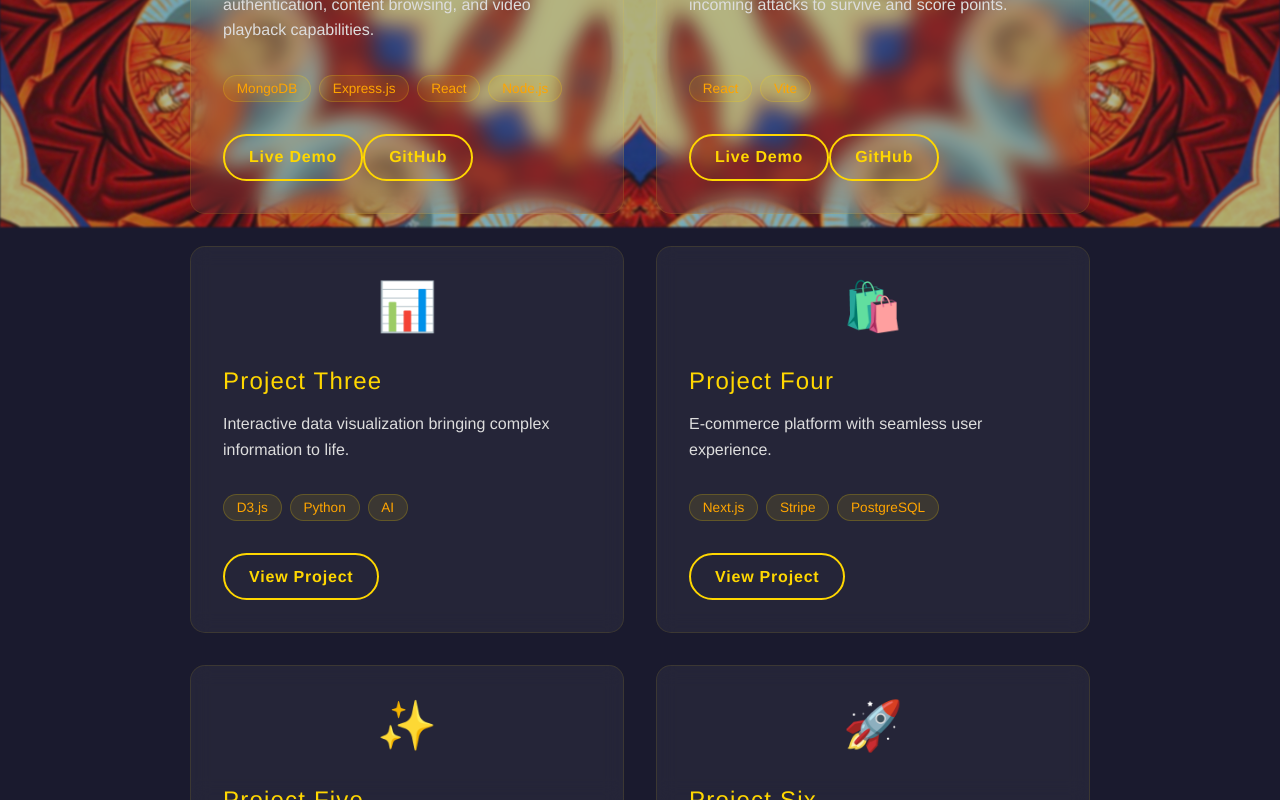
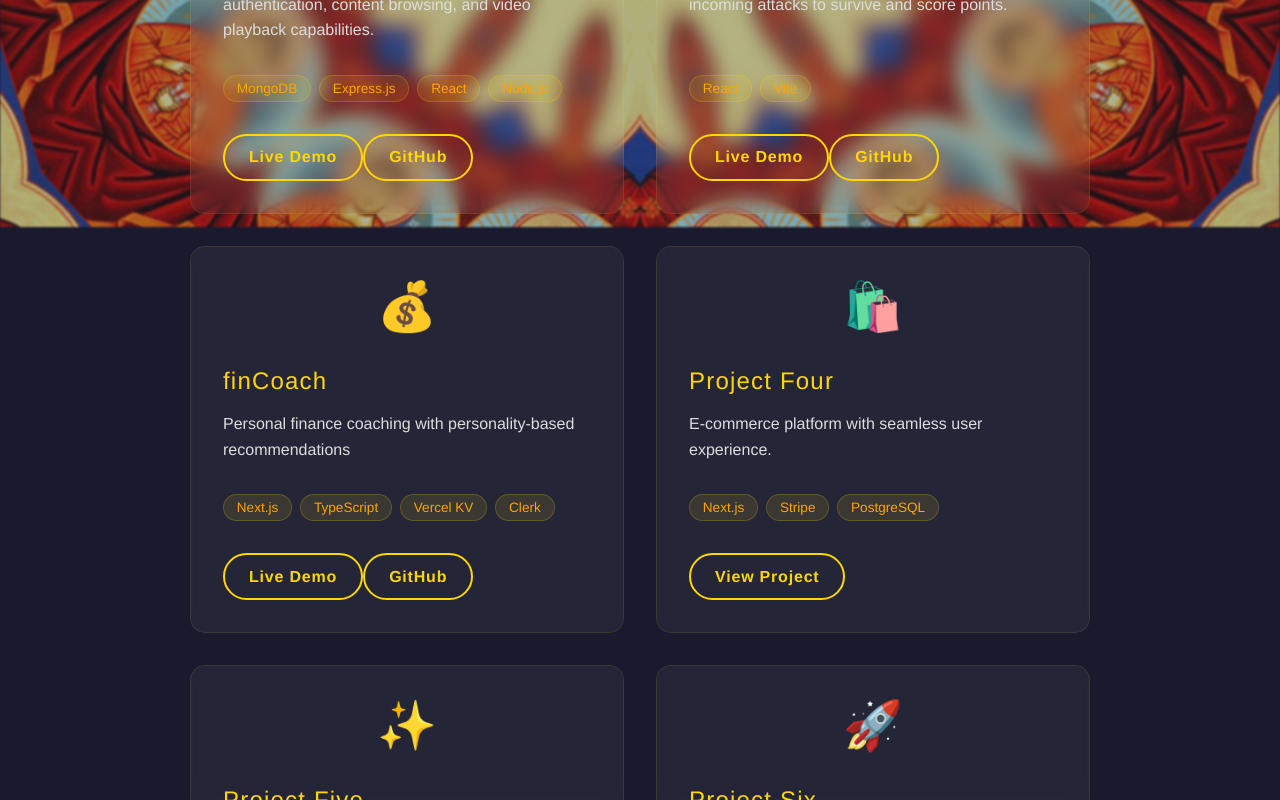
Before and after one commit to leooladimu/porfiriato, a React (Vite) app: page /work in a window 1280 px wide. Shown: the part 573-1373 px from the top of the page. Built offline with nearby package versions, Linux system fonts and the light colour scheme.

Commit message:
fincoach

```diff
--- a/src/pages/Work.jsx
+++ b/src/pages/Work.jsx
@@ -22,10 +22,13 @@ const Work = () => {
     },
     {
       id: 3,
-      title: 'Project Three',
-      description: 'Interactive data visualization bringing complex information to life.',
-      tags: ['D3.js', 'Python', 'AI'],
-      image: '📊'
+      title: 'finCoach',
+      description: 'Personal finance coaching with personality-based recommendations',
+      tags: ['Next.js', 'TypeScript', 'Vercel KV', 'Clerk'],
+      image: '💰',
+      link: 'https://fincoach.oleo.dev/',
+      github: 'https://github.com/leooladimu/finCoach'
+
     },
     {
       id: 4,
```
